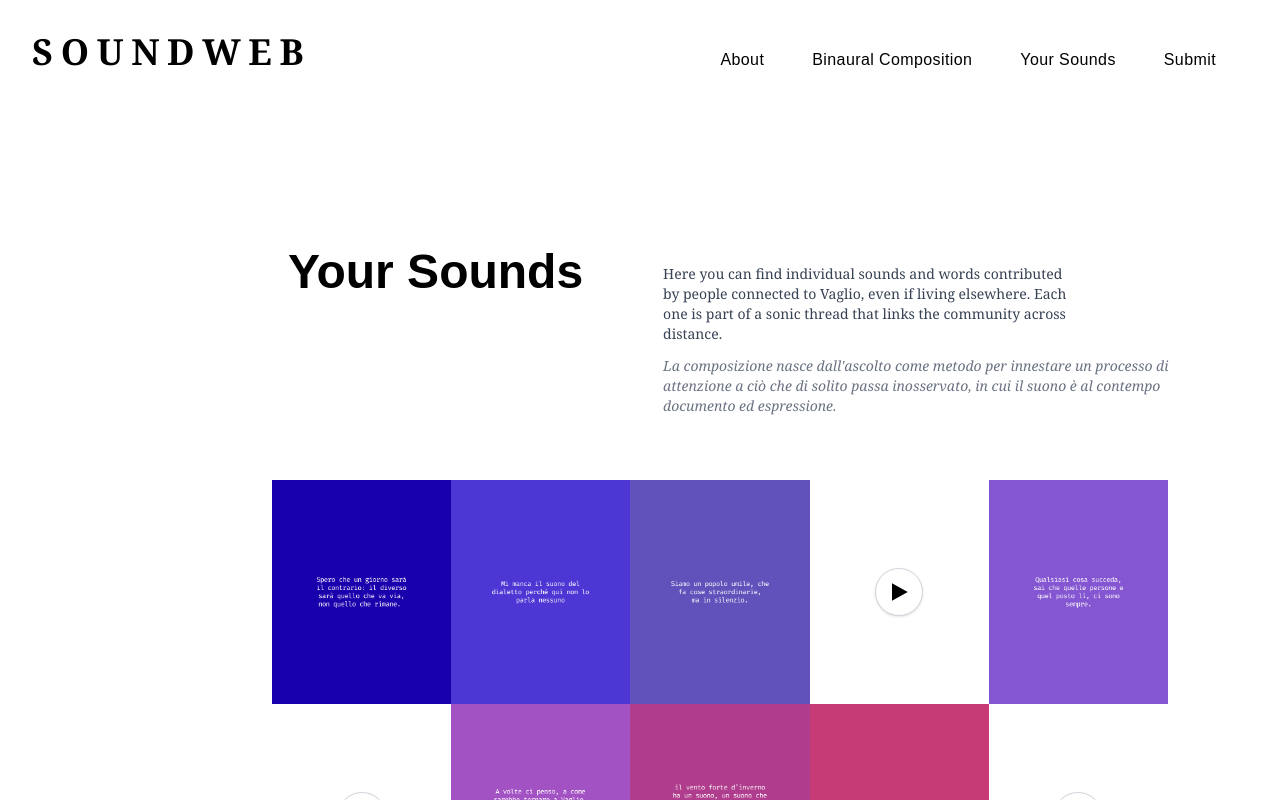
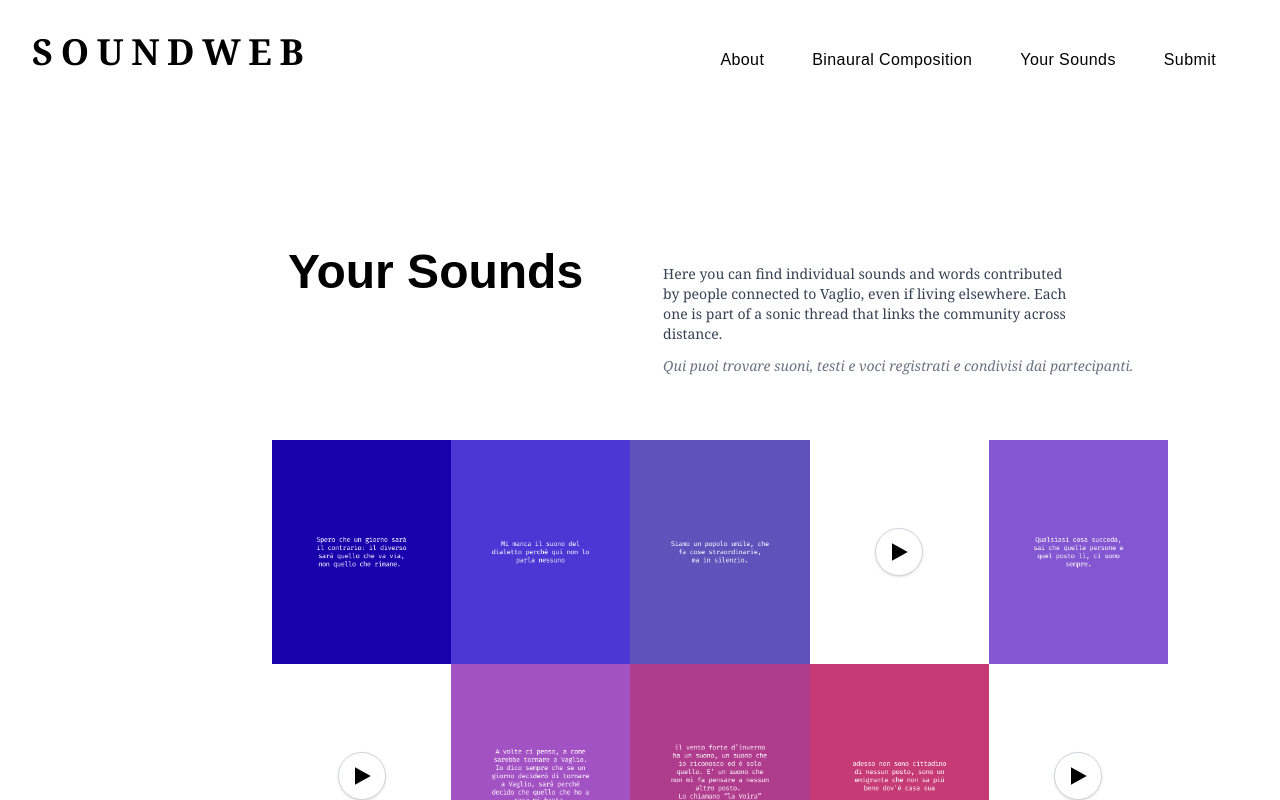
Before and after one commit to alexcode15/soundweb, a Next.js app: page /your-sounds in a window 1280 px wide. Shown: the top 800 px of the page. Built offline with nearby package versions, Linux system fonts and the light colour scheme.

Commit message:
Restore correct Italian text in Your Sounds overlay

```diff
--- a/src/app/your-sounds/page.tsx
+++ b/src/app/your-sounds/page.tsx
@@ -66,7 +66,7 @@ export default function YourSounds() {
       Here you can find individual sounds and words contributed by people connected to Vaglio, even if living elsewhere. Each one is part of a sonic thread that links the community across distance.
     </p>
     <p className="text-gray-500 font-serif italic">
-  La composizione nasce dall&#39;ascolto come metodo per innestare un processo di attenzione a ciò che di solito passa inosservato, in cui il suono è al contempo documento ed espressione.
+  Qui puoi trovare suoni, testi e voci registrati e condivisi dai partecipanti.
     </p>
   </div>
   {/* Mobile title and text, centered and aligned */}
```
